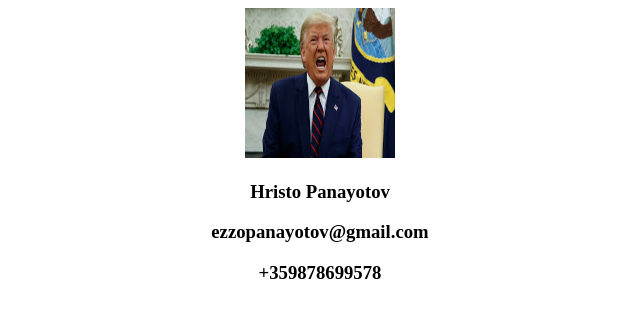
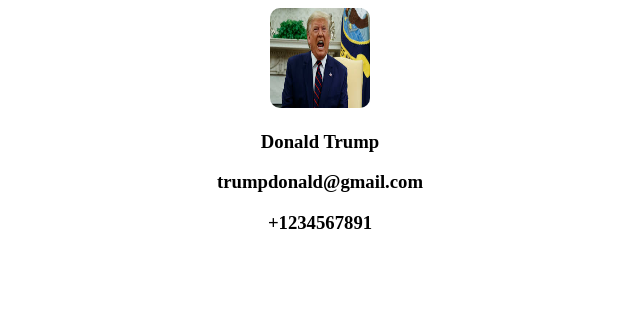
Before and after one commit to EzzoPanayotov/SolentWeb, a plain HTML site: page Week 1/index.html in a window 1280 px wide. Shown: the whole page, without its empty margins (320-960 px from the left). Drawn offline with Linux system fonts and the light colour scheme.

Commit message:
Added style to image

```diff
--- a/Week 1/index.html
+++ b/Week 1/index.html
@@ -1,13 +1,16 @@
 <!DOCTYPE html>
 <html>
-      <head> <title> My Online CV </title> </head>
+       <head>
+             <title> My Online CV </title>
+             <link rel="stylesheet" type="text/css" href="style.css"> <!-- Link html and css together-->
+       </head>
 
             <body>
                   <center>
-                   <img src="Images/trump.jpg" width= "150px" height="150px">
-                   <h3> Hristo Panayotov </h3>
-                   <h3> ezzopanayotov@gmail.com </h3>
-                   <h3> +359878699578 </h3>
+                   <img id ="pic1"src="Images/trump.jpg">
+                   <h3> Donald Trump</h3>
+                   <h3> trumpdonald@gmail.com </h3>
+                   <h3> +1234567891 </h3>
                   </center>
             </body>
 
--- /dev/null
+++ b/Week 1/style.css
@@ -0,0 +1,10 @@
+#pic1{ /* Selecto */
+
+        width: 100px;
+        height: 100px;
+        border-radius:  10px;
+
+
+
+
+}
```
